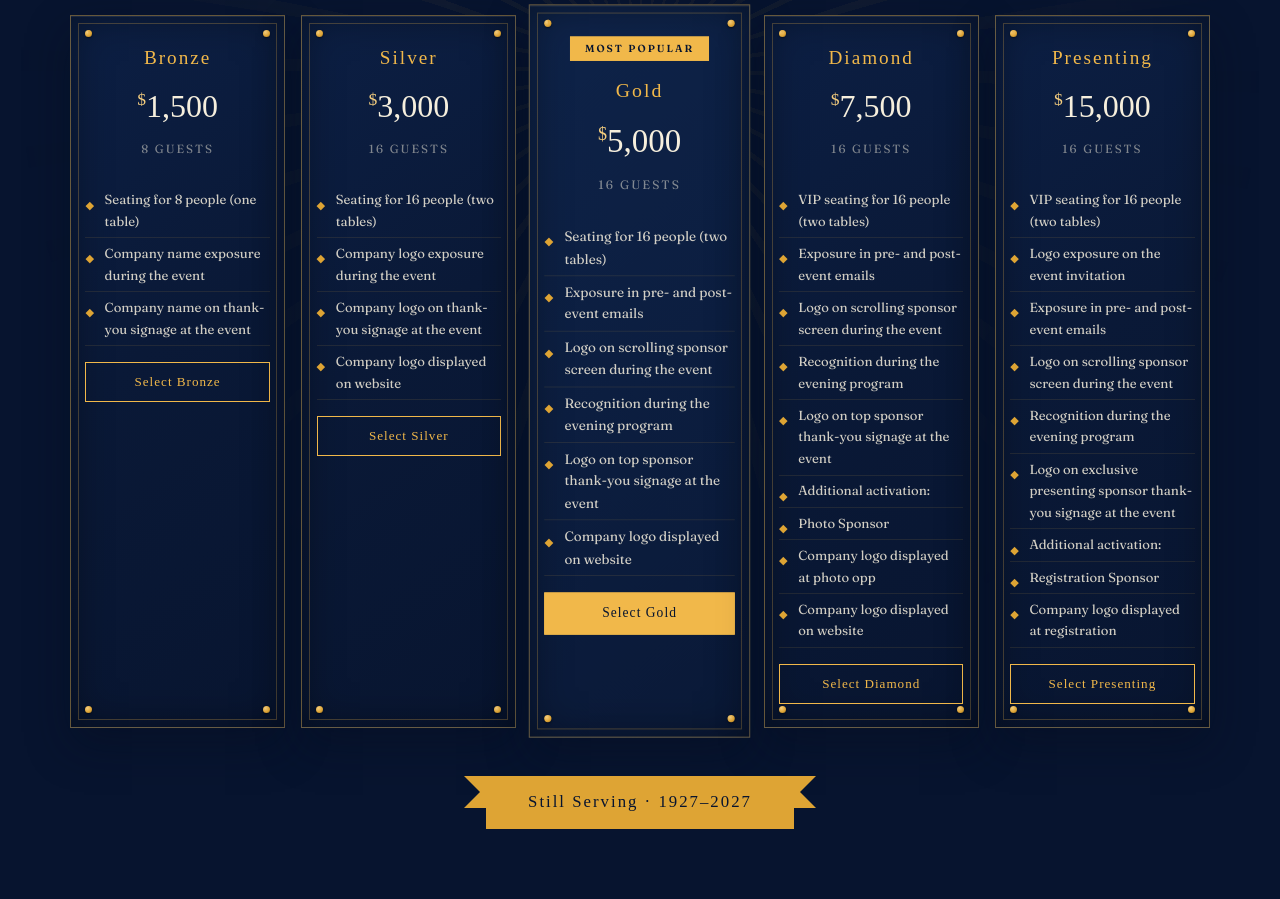
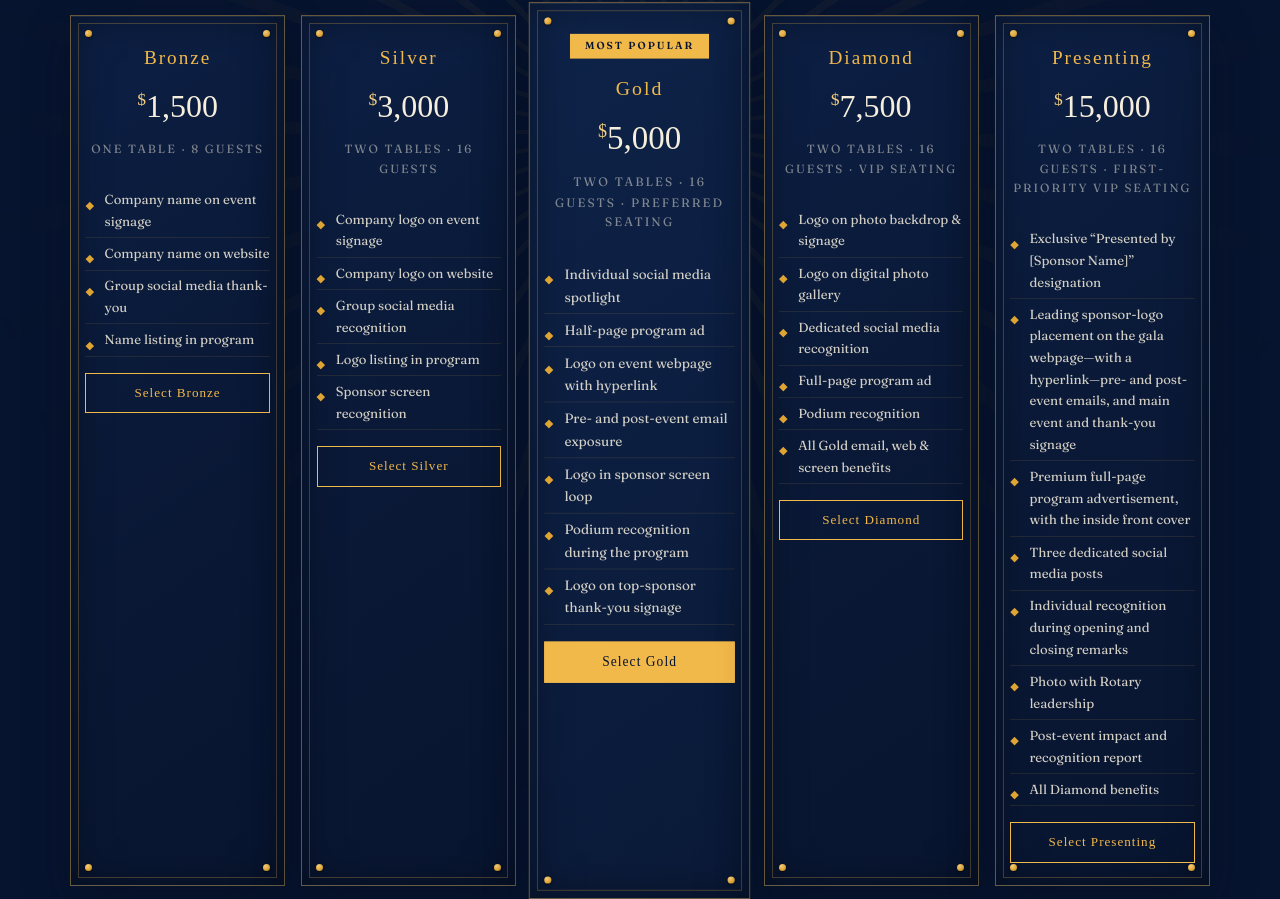
Before and after one commit to ohshtnvm/rotary-gala, a plain HTML site: page index.html in a window 1280 px wide. Shown: the part 2332-3231 px from the top of the page. Drawn offline with Linux system fonts and the light colour scheme; a script that the page names is missing; a web font is replaced by a local one.

Commit message:
Sponsorship tiers: match benefits to the Centennial Gala proposal (slides 11-15)
Bullets per tier now follow the sponsorship proposal word for word; table and
seating details moved to the line under each price, as on the slides.

Co-Authored-By: Claude Opus 5.5 <noreply@anthropic.com>
Claude-Session: https://claude.ai/code/session_01HqQXYDmRjeACgLmYBbtcC5

```diff
--- a/index.html
+++ b/index.html
@@ -383,11 +383,12 @@
         <span class="rivet tl"></span><span class="rivet tr"></span><span class="rivet bl"></span><span class="rivet br"></span>
         <h3 class="tier-name">Bronze</h3>
         <div class="tier-price"><sup>$</sup>1,500</div>
-        <div class="tier-per">8 guests</div>
+        <div class="tier-per">One table · 8 guests</div>
         <ul>
-          <li>Seating for 8 people (one table)</li>
-          <li>Company name exposure during the event</li>
-          <li>Company name on thank-you signage at the event</li>
+          <li>Company name on event signage</li>
+          <li>Company name on website</li>
+          <li>Group social media thank-you</li>
+          <li>Name listing in program</li>
         </ul>
         <button class="tier-btn" data-gb-account="TqkNguzR8tf9WpAW" data-gb-campaign="GJKG6U">Select Bronze</button>
       </div>
@@ -397,12 +398,13 @@
         <span class="rivet tl"></span><span class="rivet tr"></span><span class="rivet bl"></span><span class="rivet br"></span>
         <h3 class="tier-name">Silver</h3>
         <div class="tier-price"><sup>$</sup>3,000</div>
-        <div class="tier-per">16 guests</div>
+        <div class="tier-per">Two tables · 16 guests</div>
         <ul>
-          <li>Seating for 16 people (two tables)</li>
-          <li>Company logo exposure during the event</li>
-          <li>Company logo on thank-you signage at the event</li>
-          <li>Company logo displayed on website</li>
+          <li>Company logo on event signage</li>
+          <li>Company logo on website</li>
+          <li>Group social media recognition</li>
+          <li>Logo listing in program</li>
+          <li>Sponsor screen recognition</li>
         </ul>
         <button class="tier-btn" data-gb-account="TqkNguzR8tf9WpAW" data-gb-campaign="GJKG6U">Select Silver</button>
       </div>
@@ -413,14 +415,15 @@
         <span class="tier-flag">Most Popular</span>
         <h3 class="tier-name">Gold</h3>
         <div class="tier-price"><sup>$</sup>5,000</div>
-        <div class="tier-per">16 guests</div>
+        <div class="tier-per">Two tables · 16 guests · Preferred seating</div>
         <ul>
-          <li>Seating for 16 people (two tables)</li>
-          <li>Exposure in pre- and post-event emails</li>
-          <li>Logo on scrolling sponsor screen during the event</li>
-          <li>Recognition during the evening program</li>
-          <li>Logo on top sponsor thank-you signage at the event</li>
-          <li>Company logo displayed on website</li>
+          <li>Individual social media spotlight</li>
+          <li>Half-page program ad</li>
+          <li>Logo on event webpage with hyperlink</li>
+          <li>Pre- and post-event email exposure</li>
+          <li>Logo in sponsor screen loop</li>
+          <li>Podium recognition during the program</li>
+          <li>Logo on top-sponsor thank-you signage</li>
         </ul>
         <button class="tier-btn" data-gb-account="TqkNguzR8tf9WpAW" data-gb-campaign="GJKG6U">Select Gold</button>
       </div>
@@ -430,17 +433,14 @@
         <span class="rivet tl"></span><span class="rivet tr"></span><span class="rivet bl"></span><span class="rivet br"></span>
         <h3 class="tier-name">Diamond</h3>
         <div class="tier-price"><sup>$</sup>7,500</div>
-        <div class="tier-per">16 guests</div>
+        <div class="tier-per">Two tables · 16 guests · VIP seating</div>
         <ul>
-          <li>VIP seating for 16 people (two tables)</li>
-          <li>Exposure in pre- and post-event emails</li>
-          <li>Logo on scrolling sponsor screen during the event</li>
-          <li>Recognition during the evening program</li>
-          <li>Logo on top sponsor thank-you signage at the event</li>
-          <li>Additional activation:</li>
-          <li>Photo Sponsor</li>
-          <li>Company logo displayed at photo opp</li>
-          <li>Company logo displayed on website</li>
+          <li>Logo on photo backdrop &amp; signage</li>
+          <li>Logo on digital photo gallery</li>
+          <li>Dedicated social media recognition</li>
+          <li>Full-page program ad</li>
+          <li>Podium recognition</li>
+          <li>All Gold email, web &amp; screen benefits</li>
         </ul>
         <button class="tier-btn" data-gb-account="TqkNguzR8tf9WpAW" data-gb-campaign="GJKG6U">Select Diamond</button>
       </div>
@@ -450,17 +450,16 @@
         <span class="rivet tl"></span><span class="rivet tr"></span><span class="rivet bl"></span><span class="rivet br"></span>
         <h3 class="tier-name">Presenting</h3>
         <div class="tier-price"><sup>$</sup>15,000</div>
-        <div class="tier-per">16 guests</div>
+        <div class="tier-per">Two tables · 16 guests · First-priority VIP seating</div>
         <ul>
-          <li>VIP seating for 16 people (two tables)</li>
-          <li>Logo exposure on the event invitation</li>
-          <li>Exposure in pre- and post-event emails</li>
-          <li>Logo on scrolling sponsor screen during the event</li>
-          <li>Recognition during the evening program</li>
-          <li>Logo on exclusive presenting sponsor thank-you signage at the event</li>
-          <li>Additional activation:</li>
-          <li>Registration Sponsor</li>
-          <li>Company logo displayed at registration</li>
+          <li>Exclusive “Presented by [Sponsor Name]” designation</li>
+          <li>Leading sponsor-logo placement on the gala webpage—with a hyperlink—pre- and post-event emails, and main event and thank-you signage</li>
+          <li>Premium full-page program advertisement, with the inside front cover</li>
+          <li>Three dedicated social media posts</li>
+          <li>Individual recognition during opening and closing remarks</li>
+          <li>Photo with Rotary leadership</li>
+          <li>Post-event impact and recognition report</li>
+          <li>All Diamond benefits</li>
         </ul>
         <button class="tier-btn" data-gb-account="TqkNguzR8tf9WpAW" data-gb-campaign="GJKG6U">Select Presenting</button>
       </div>
```
